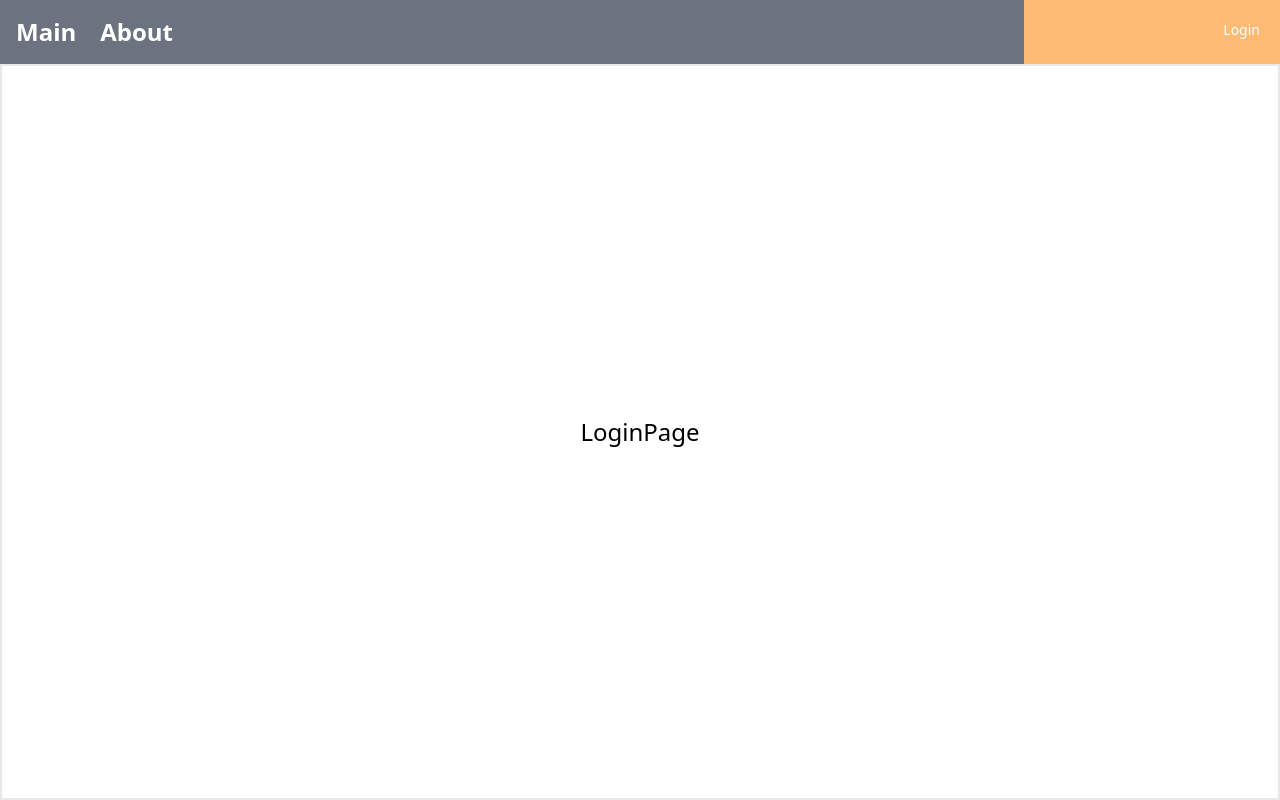
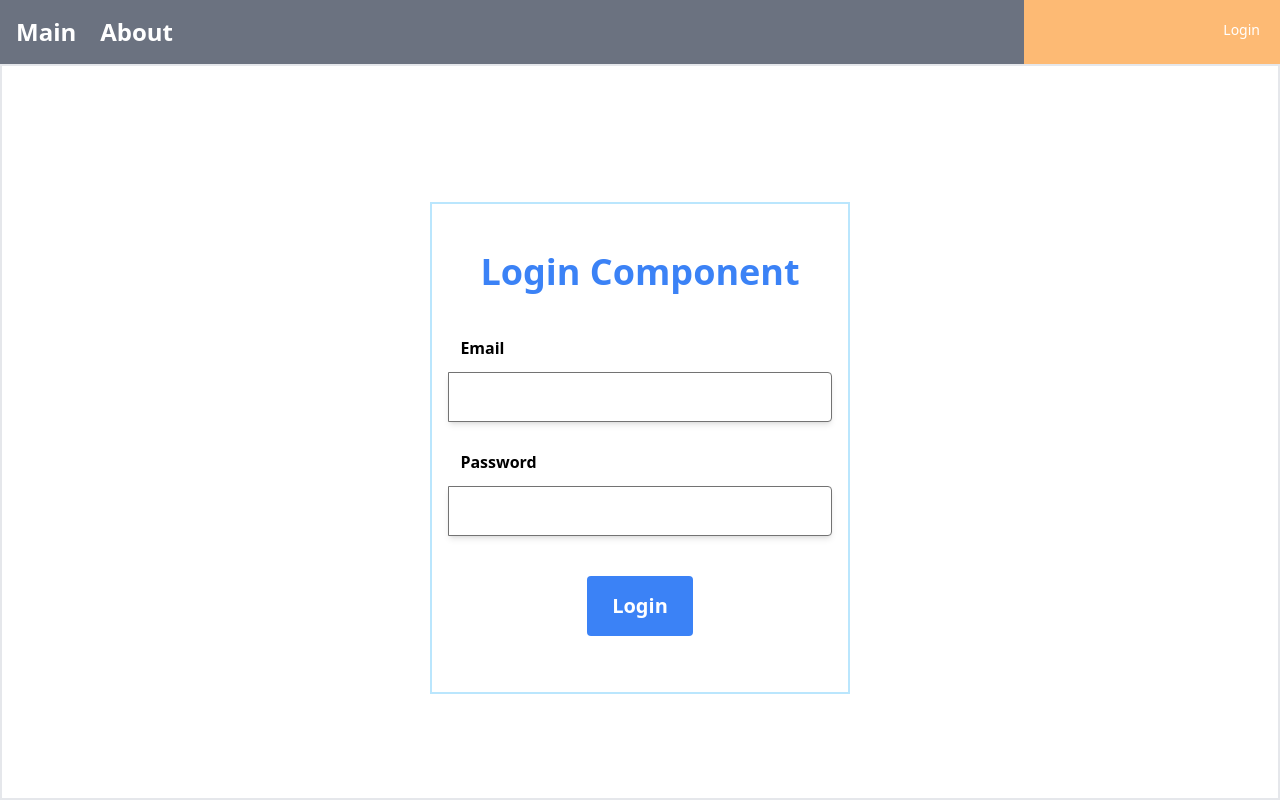
Before and after one commit to saulsol/React_Code, a React (Create React App) app: page /member/login in a window 1280 px wide. Built offline with nearby package versions, Linux system fonts and the light colour scheme.

Commit message:
add Login component

```diff
--- /dev/null
+++ b/src/pages/member/LoginComponent.js
@@ -0,0 +1,66 @@
+import { useState } from 'react';
+
+const initState = {
+    email: '',
+    pw: ''
+}
+
+const LoginComponent = () => {
+
+    const [loginParam, setLoginParam] = useState({...initState})
+
+    const handleChange = (e) => {
+        loginParam[e.target.name] = e.target.value
+        setLoginParam(...loginParam)
+    }
+
+
+    return(
+        <div className="border-2 border-sky-200 mt-10 m-2 p-4">
+            <div className="flex justify-center">
+                <div className="text-4xl m-4 p-4 font-extrabold text-blue-500">
+                    Login Component
+                </div>
+            </div>
+                <div className="flex justify-center">
+                    <div className="relative mb-4 flex w-full flex-wrap items-stretch">
+                        <div className="w-full p-3 text-left font-bold">Email</div>
+                        <input className="w-full p-3 rounded-r border border-solid border-neutral-500 shadow-md"
+                            name="email"
+                            type={'text'}
+                            value={loginParam.email}
+                            onChange={handleChange}
+                        >
+                        </input>
+                    </div>
+                </div>
+
+                <div className="flex justify-center">
+                    <div className="relative mb-4 flex w-full flex-wrap items-stretch">
+                        <div className="w-full p-3 text-left font-bold">Password</div>
+                        <input className="w-full p-3 rounded-r border border-solid border-neutral-500 shadow-md"
+                            name="pw"
+                            type={'password'}
+                            value={loginParam.pw}
+                            onChange={handleChange}
+                        >
+                        </input>
+                    </div>
+                </div>
+
+                <div className="flex justify-center">
+                    <div className="relative mb-4 flex w-full justify-center">
+                        <div className="w-2/5 p-6 flex justify-center font-bold">
+                            <button className="rounded p-4 w-36 bg-blue-500 text-xl text-white">
+                                Login
+                            </button>
+                        </div>
+                    </div>
+                </div>
+
+
+        </div>
+    );
+
+}
+export default LoginComponent
--- a/src/pages/member/LoginPage.js
+++ b/src/pages/member/LoginPage.js
@@ -1,14 +1,13 @@
 import BasicMenu from "../../components/menus/BasicMenu"
+import LoginComponent from "./LoginComponent"
 
 
 const LoginPage = () => {
     return(
         <div className='fixed top-0 left-0 z-[1055] flex flex-col h-full w-full'>
             <BasicMenu />
-            <div className='flex flex-wrap w-full h-full justify-center items-center border-2'>
-                <div className='text-2xl'>
-                    LoginPage
-                </div>
+            <div className='w-full flex flex-wrap h-full justify-center items-center border-2'>
+                <LoginComponent />
             </div>
         </div>
     )
```
